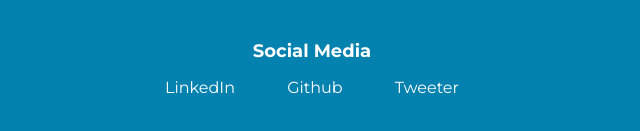
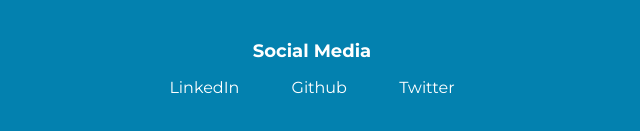
Before and after one commit to mohitrakhade11/my_portfolio, a plain HTML site: page blogs.html in a window 1280 px wide. Shown: the part 1009-1140 px from the top of the page, 328-968 px from the left. Drawn offline with Linux system fonts and the light colour scheme.

Commit message:
refactor

```diff
--- a/blogs.html
+++ b/blogs.html
@@ -64,7 +64,7 @@
             </li>
             <li class="list-item-inline"
             >
-                <a class="link" href="https://twitter.com/MohitRakhade5">Tweeter</a>
+                <a class="link" href="https://twitter.com/MohitRakhade5">Twitter</a>
             </li>
         </ul>
     </footer>
```
Also changed, not shown: index.html (+1 -1 lines), projects.html (+1 -1 lines).
